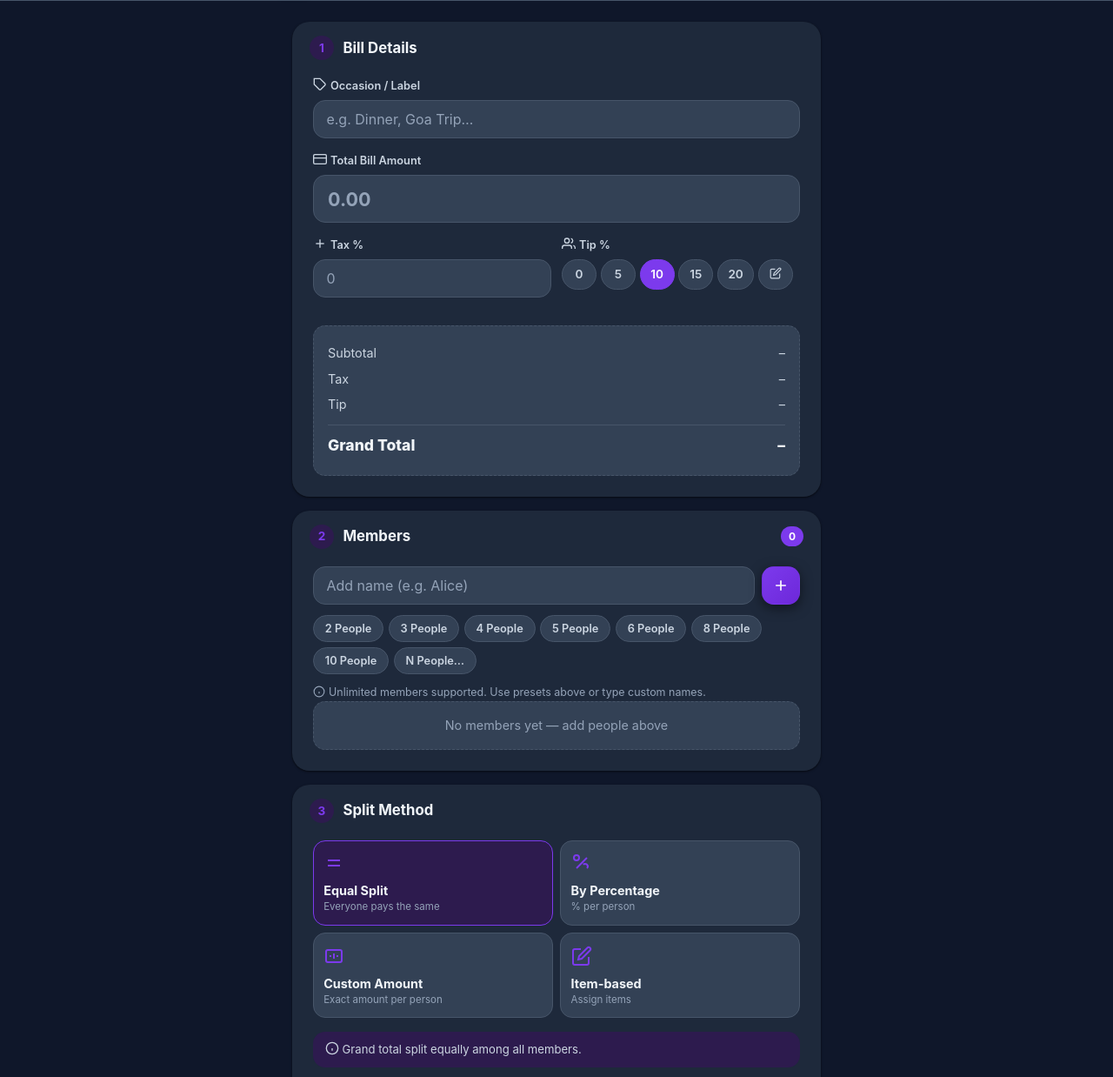
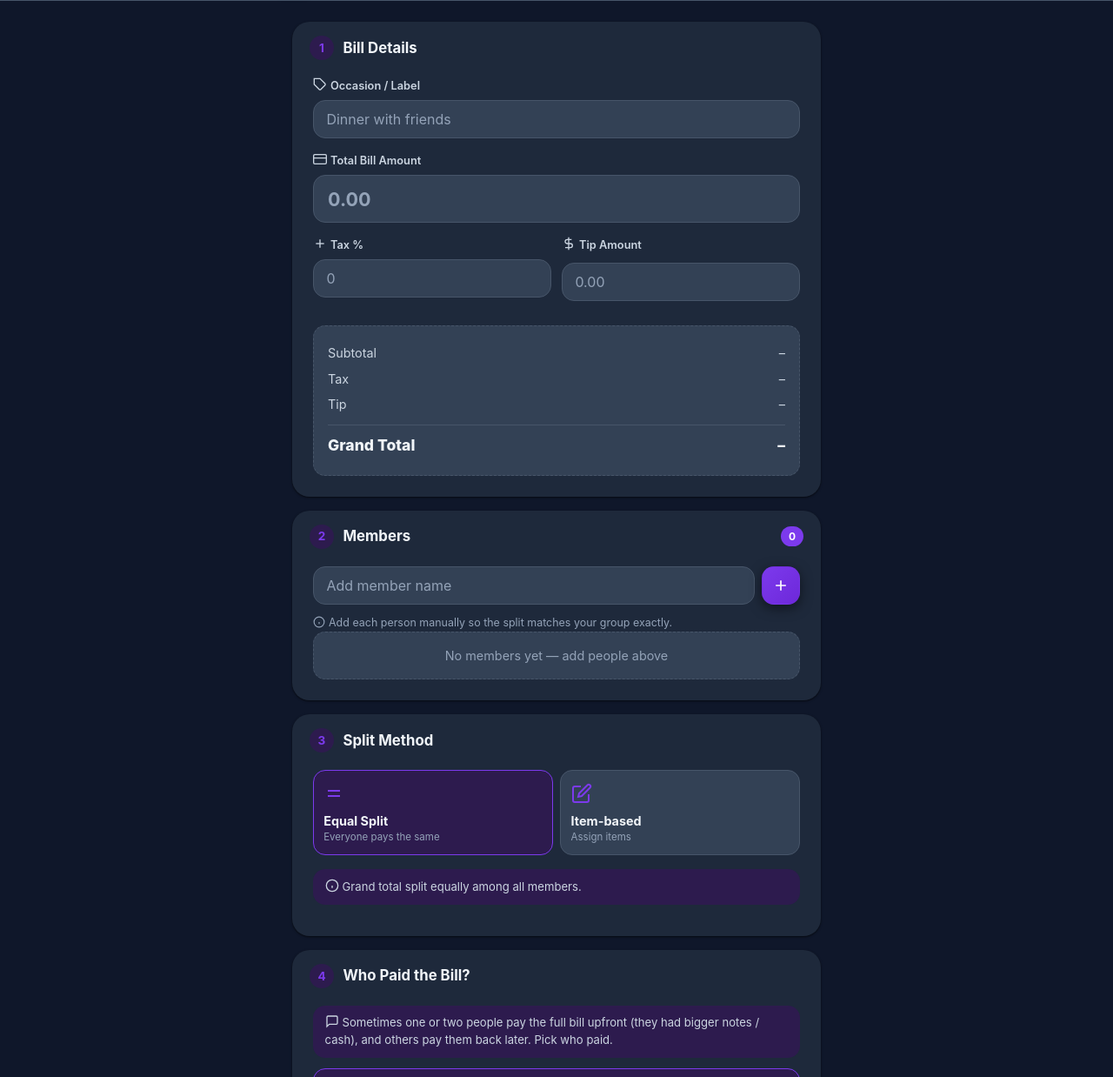
Before and after one commit to SaminJawad/Spliting_Bills, a plain HTML site: page index.html in a window 1280 px wide. Shown: the part 68-1306 px from the top of the page at 87% size. Drawn offline with Linux system fonts and the light colour scheme.

Commit message:
Add files via upload

```diff
--- a/index.html
+++ b/index.html
@@ -40,6 +40,8 @@
         <span class="logo__icon"><svg width="24" height="24" viewBox="0 0 24 24" fill="none" stroke="currentColor" stroke-width="2"><path d="M14 2H6a2 2 0 0 0-2 2v16a2 2 0 0 0 2 2h12a2 2 0 0 0 2-2V8z"></path><polyline points="14 2 14 8 20 8"></polyline><line x1="12" y1="13" x2="8" y2="13"></line><line x1="12" y1="17" x2="8" y2="17"></line></svg></span>
         <span class="logo__text">BillSplit</span>
       </div>
+      <div class="header-actions">
+        <button id="help-btn" class="help-btn" type="button" aria-label="Open step-by-step instructions" title="How to use BillSplit">?</button>
         <nav class="header-nav">
           <button class="nav-btn active" data-tab="split" aria-label="Split tab">
             <span class="nav-btn__icon"><svg width="18" height="18" viewBox="0 0 24 24" fill="none" stroke="currentColor" stroke-width="2"><circle cx="6" cy="6" r="3"></circle><circle cx="6" cy="18" r="3"></circle><path d="M20 4l-8.5 8.5M20 20l-8.5-8.5"></path></svg></span><span>Split</span>
@@ -49,7 +51,26 @@
           </button>
         </nav>
       </div>
+    </div>
   </header>
+
+    <div id="help-modal" class="help-modal hidden" aria-hidden="true">
+    <div class="help-modal__dialog" role="dialog" aria-modal="true" aria-labelledby="help-title">
+      <div class="help-modal__header">
+        <h2 id="help-title" class="help-modal__title">How to use BillSplit</h2>
+        <button id="help-close" class="help-modal__close" type="button" aria-label="Close instructions">✕</button>
+      </div>
+      <div class="help-modal__body">
+        <ol class="help-steps">
+          <li><strong>Enter bill details</strong><span>Add an optional label, the total bill amount, tax percentage, and a tip amount.</span></li>
+          <li><strong>Add members</strong><span>Type each person's name and tap the + button to build the group.</span></li>
+          <li><strong>Choose a split method</strong><span>Use <em>Equal Split</em> to divide the grand total evenly, or <em>Item-based</em> to assign item prices to specific people.</span></li>
+          <li><strong>Select who paid</strong><span>Choose whether everyone paid their own share, one person paid everything, or multiple people contributed upfront.</span></li>
+          <li><strong>Calculate and review</strong><span>Tap <em>Calculate Split</em> to see each person's share and any settlement amounts, then save it to history if needed.</span></li>
+        </ol>
+      </div>
+    </div>
+  </div>
 
   <!-- ── MAIN CONTENT ── -->
   <main class="app-main">
@@ -68,7 +89,7 @@
           <div class="form-group">
             <label for="bill-name" class="form-label"><svg width="16" height="16" viewBox="0 0 24 24" fill="none" stroke="currentColor" stroke-width="2" style="vertical-align: -2px; display: inline; margin-right: 4px;"><path d="M20.59 13.41l-7.17 7.17a2 2 0 0 1-2.83 0L2 12V2h10l8.59 8.59a2 2 0 0 1 0 2.82z"></path><line x1="7" y1="7" x2="7.01" y2="7"></line></svg>Occasion / Label</label>
             <input id="bill-name" type="text" class="form-input"
-                   placeholder="e.g. Dinner, Goa Trip…" maxlength="60" />
+                   placeholder="Dinner with friends" maxlength="60" />
           </div>
 
           <div class="form-group">
@@ -85,18 +106,10 @@
             </div>
 
             <div class="form-group">
-              <label class="form-label"><svg width="16" height="16" viewBox="0 0 24 24" fill="none" stroke="currentColor" stroke-width="2" style="vertical-align: -2px; display: inline; margin-right: 4px;"><path d="M17 21v-2a4 4 0 0 0-4-4H5a4 4 0 0 0-4 4v2"></path><circle cx="9" cy="7" r="4"></circle><path d="M23 21v-2a4 4 0 0 0-3-3.87"></path><path d="M16 3.13a4 4 0 0 1 0 7.75"></path></svg>Tip %</label>
+              <label for="tip-custom" class="form-label"><svg width="16" height="16" viewBox="0 0 24 24" fill="none" stroke="currentColor" stroke-width="2" style="vertical-align: -2px; display: inline; margin-right: 4px;"><path d="M12 1v22"></path><path d="M17 5H9.5a3.5 3.5 0 0 0 0 7H15a3.5 3.5 0 0 1 0 7H6"></path></svg>Tip Amount</label>
               <div class="tip-row">
-                <div class="tip-pills" id="tip-pills">
-                  <button type="button" class="pill" data-tip="0">0</button>
-                  <button type="button" class="pill" data-tip="5">5</button>
-                  <button type="button" class="pill active" data-tip="10">10</button>
-                  <button type="button" class="pill" data-tip="15">15</button>
-                  <button type="button" class="pill" data-tip="20">20</button>
-                  <button type="button" class="pill" data-tip="custom"><svg width="14" height="14" viewBox="0 0 24 24" fill="none" stroke="currentColor" stroke-width="2"><path d="M11 4H4a2 2 0 0 0-2 2v14a2 2 0 0 0 2 2h14a2 2 0 0 0 2-2v-7"></path><path d="M18.5 2.5a2.121 2.121 0 0 1 3 3L12 15l-4 1 1-4 9.5-9.5z"></path></svg></button>
-                </div>
-                <input id="tip-custom" type="number" class="form-input tip-custom hidden"
-                       placeholder="Custom %" min="0" max="200" step="0.1" inputmode="decimal" />
+                <input id="tip-custom" type="number" class="form-input tip-custom"
+                       placeholder="0.00" min="0" step="0.01" inputmode="decimal" />
               </div>
             </div>
           </div>
@@ -124,23 +137,10 @@
         <div class="card__body">
           <div class="add-member-row">
             <input id="new-member-name" type="text" class="form-input"
-                   placeholder="Add name (e.g. Alice)" maxlength="30" />
+                   placeholder="Add member name" maxlength="30" />
             <button id="add-member-btn" class="btn btn--icon btn--primary" aria-label="Add member"><svg width="20" height="20" viewBox="0 0 24 24" fill="none" stroke="currentColor" stroke-width="2"><line x1="12" y1="5" x2="12" y2="19"></line><line x1="5" y1="12" x2="19" y2="12"></line></svg></button>
           </div>
-
-          <!-- Quick-add preset counts -->
-          <div class="preset-groups">
-            <button type="button" class="preset-btn" data-count="2">2 People</button>
-            <button type="button" class="preset-btn" data-count="3">3 People</button>
-            <button type="button" class="preset-btn" data-count="4">4 People</button>
-            <button type="button" class="preset-btn" data-count="5">5 People</button>
-            <button type="button" class="preset-btn" data-count="6">6 People</button>
-            <button type="button" class="preset-btn" data-count="8">8 People</button>
-            <button type="button" class="preset-btn" data-count="10">10 People</button>
-            <button type="button" class="preset-btn" id="preset-custom">N People…</button>
-          </div>
-
-          <p class="hint-text"><svg width="14" height="14" viewBox="0 0 24 24" fill="none" stroke="currentColor" stroke-width="2" style="vertical-align: -2px; display: inline; margin-right: 4px;"><circle cx="12" cy="12" r="10"></circle><line x1="12" y1="16" x2="12" y2="12"></line><line x1="12" y1="8" x2="12.01" y2="8"></line></svg>Unlimited members supported. Use presets above or type custom names.</p>
+          <p class="hint-text"><svg width="14" height="14" viewBox="0 0 24 24" fill="none" stroke="currentColor" stroke-width="2" style="vertical-align: -2px; display: inline; margin-right: 4px;"><circle cx="12" cy="12" r="10"></circle><line x1="12" y1="16" x2="12" y2="12"></line><line x1="12" y1="8" x2="12.01" y2="8"></line></svg>Add each person manually so the split matches your group exactly.</p>
 
           <ul class="members-list" id="members-list">
             <li class="members-list__empty">No members yet — add people above</li>
@@ -156,21 +156,11 @@
         </header>
 
         <div class="card__body">
-          <div class="method-grid">
+          <div class="method-grid method-grid--compact">
             <button type="button" class="method-card active" data-method="equal">
               <span class="method-card__icon"><svg width="24" height="24" viewBox="0 0 24 24" fill="none" stroke="currentColor" stroke-width="2"><line x1="5" y1="9" x2="19" y2="9"></line><line x1="5" y1="15" x2="19" y2="15"></line></svg></span>
               <span class="method-card__label">Equal Split</span>
               <span class="method-card__desc">Everyone pays the same</span>
-            </button>
-            <button type="button" class="method-card" data-method="percentage">
-              <span class="method-card__icon"><svg width="24" height="24" viewBox="0 0 24 24" fill="none" stroke="currentColor" stroke-width="2"><circle cx="6" cy="6" r="3"></circle><path d="M18 18a3 3 0 1 0-4.243-4.243"></path><line x1="18" y1="6" x2="6" y2="18"></line></svg></span>
-              <span class="method-card__label">By Percentage</span>
-              <span class="method-card__desc">% per person</span>
-            </button>
-            <button type="button" class="method-card" data-method="custom">
-              <span class="method-card__icon"><svg width="24" height="24" viewBox="0 0 24 24" fill="none" stroke="currentColor" stroke-width="2"><rect x="3" y="5" width="18" height="14" rx="2"></rect><line x1="12" y1="9" x2="12" y2="15"></line><line x1="8" y1="11" x2="8" y2="13"></line><line x1="16" y1="11" x2="16" y2="13"></line></svg></span>
-              <span class="method-card__label">Custom Amount</span>
-              <span class="method-card__desc">Exact amount per person</span>
             </button>
             <button type="button" class="method-card" data-method="items">
               <span class="method-card__icon"><svg width="24" height="24" viewBox="0 0 24 24" fill="none" stroke="currentColor" stroke-width="2"><path d="M11 4H4a2 2 0 0 0-2 2v14a2 2 0 0 0 2 2h14a2 2 0 0 0 2-2v-7"></path><path d="M18.5 2.5a2.121 2.121 0 0 1 3 3L12 15l-4 1 1-4 9.5-9.5z"></path></svg></span>
@@ -178,24 +168,9 @@
               <span class="method-card__desc">Assign items</span>
             </button>
           </div>
-
           <!-- Equal Split panel -->
           <div id="panel-equal" class="method-panel active">
             <p class="method-hint"><svg width="16" height="16" viewBox="0 0 24 24" fill="none" stroke="currentColor" stroke-width="2" style="vertical-align: -2px; display: inline; margin-right: 4px;"><circle cx="12" cy="12" r="10"></circle><line x1="12" y1="16" x2="12" y2="12"></line><line x1="12" y1="8" x2="12.01" y2="8"></line></svg>Grand total split equally among all members.</p>
-          </div>
-
-          <!-- Percentage panel -->
-          <div id="panel-percentage" class="method-panel hidden">
-            <p class="method-hint"><svg width="16" height="16" viewBox="0 0 24 24" fill="none" stroke="currentColor" stroke-width="2" style="vertical-align: -2px; display: inline; margin-right: 4px;"><circle cx="12" cy="12" r="10"></circle><line x1="12" y1="16" x2="12" y2="12"></line><line x1="12" y1="8" x2="12.01" y2="8"></line></svg>Assign a % per person. Total must equal 100%.</p>
-            <ul class="adjust-list" id="pct-list"></ul>
-            <div class="pct-total-row"><span>Total:</span><span id="pct-total-display" class="pct-total">0%</span></div>
-          </div>
-
-          <!-- Custom Amount panel -->
-          <div id="panel-custom" class="method-panel hidden">
-            <p class="method-hint"><svg width="16" height="16" viewBox="0 0 24 24" fill="none" stroke="currentColor" stroke-width="2" style="vertical-align: -2px; display: inline; margin-right: 4px;"><circle cx="12" cy="12" r="10"></circle><line x1="12" y1="16" x2="12" y2="12"></line><line x1="12" y1="8" x2="12.01" y2="8"></line></svg>Enter exact amounts per person.</p>
-            <ul class="adjust-list" id="custom-list"></ul>
-            <div class="pct-total-row"><span>Remaining:</span><span id="custom-remaining" class="pct-total">–</span></div>
           </div>
 
           <!-- Item-based panel -->
```
Lines whose indentation alone changed are shown as unchanged.
